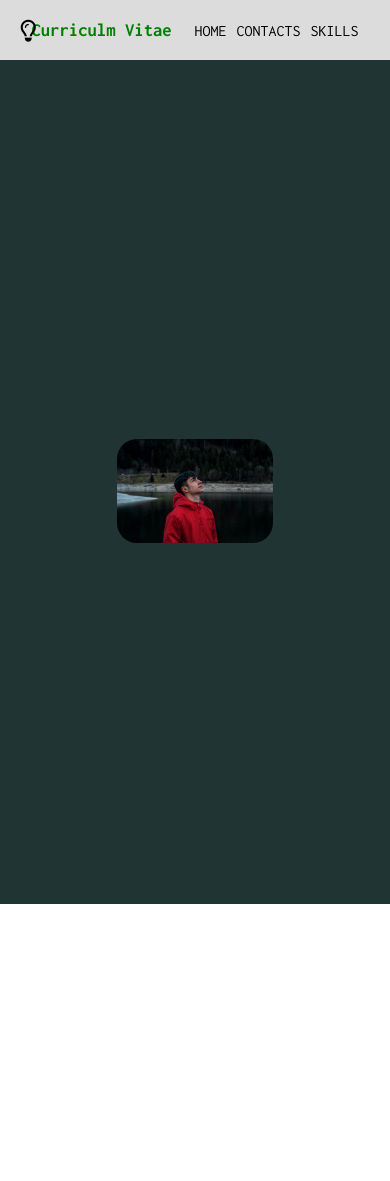
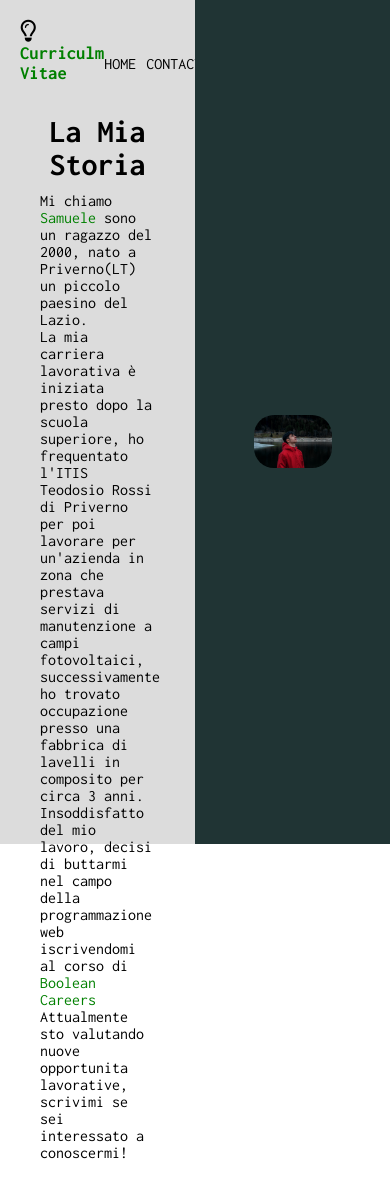
Before and after one commit to Samueletasciotti00/mysite-0.0, a Vue app: page /story in a window 390 px wide. Before the commit the page ends 904 px from the top, so only its background shows below. Built offline with nearby package versions, Linux system fonts and the light colour scheme.

Commit message:
feat. burger menu + fix story section

```diff
--- a/src/App.vue
+++ b/src/App.vue
@@ -5,7 +5,8 @@ import AppRight from "./components/AppRight.vue";
 import Header from "./components/Header.vue";
 import NameApp from "./page/NameApp.vue";
 import Contacts from "./page/Contacts.vue";
-import Icons from './page/Icons.vue';
+import Icons from "./page/Icons.vue";
+import Story from "./page/Story.vue";
 
 // Export
 export default {
@@ -14,12 +15,14 @@ export default {
     NameApp,
     AppRight,
     Contacts,
-    Icons
+    Icons,
+    Story,
   },
   data() {
     return {
+      //Return degli status per funzione
       showContactDetails: false,
-      status:true
+      status: true,
     };
   },
   methods: {
@@ -30,42 +33,40 @@ export default {
       //Riconoscere lo stato dell'app
 
       //Dichiarazione Variabili per cambio colore del tema;
-      let colorRight = document.getElementById('pick');
-      let colorLeft =  document.getElementById('info');
+      let colorRight = document.getElementById("pick");
+      let colorLeft = document.getElementById("info");
 
       // Modifica dell'icona bottone;
-      let bottone = document.querySelector('button');
+      let bottone = document.querySelector("button");
 
-      if(this.status === true){
-
+      if (this.status === true) {
         // Turn in to LIGHT;
-        colorRight.style.backgroundColor = '#80c8aa'; //BK_GRD Right;
-        colorLeft.style.backgroundColor = '#ffffff';
+        colorRight.style.backgroundColor = "#80c8aa"; //BK_GRD Right;
+        colorLeft.style.backgroundColor = "#ffffff";
 
         // Rimozione del simbolo precedente;
-        bottone.innerHTML = '';
+        bottone.innerHTML = "";
         //Aggiunta del simbolo successivo;
-        bottone.innerHTML = '<i class="fa-regular fa-lightbulb" style="color: #FFD43B;"></i>';
+        bottone.innerHTML =
+          '<i class="fa-regular fa-lightbulb" style="color: #FFD43B;"></i>';
 
         // Settare lo stato
         this.status = false;
       } else {
-
         // Turn in to DARK;
-        colorRight.style.backgroundColor = '#2f4f4f';
-        colorLeft.style.backgroundColor = '#dcdcdc';
+        colorRight.style.backgroundColor = "#2f4f4f";
+        colorLeft.style.backgroundColor = "#dcdcdc";
 
         // Rimozione del simbolo precedente;
-        bottone.innerHTML = '';
+        bottone.innerHTML = "";
         //Aggiunta del simbolo successivo;
-        bottone.innerHTML = '<i class="fa-regular fa-lightbulb" style="color: black;"></i>';
+        bottone.innerHTML =
+          '<i class="fa-regular fa-lightbulb" style="color: black;"></i>';
 
         // Settare lo stato
         this.status = true;
       }
-
-
-    }
+    },
   },
 };
 </script>
@@ -75,20 +76,19 @@ export default {
   <!-- Dividere in due sezioni la pagina -->
   <div id="container">
     <!-- LEFT -->
-    <div id="info" class="space">
-
+    <div id="info" class="space media">
       <!-- Mode Button -->
-      <button @click="changeMode"><i class="fa-regular fa-lightbulb" style="color: black;"></i></button>
+      <button @click="changeMode">
+        <i class="fa-regular fa-lightbulb" style="color: black"></i>
+      </button>
 
       <!-- Header -->
-      <Header />
+      <Header/>
 
       <!-- Move in to the page -->
-      <router-view v-slot="{Component}">
-
+      <router-view   v-slot="{ Component }">
         <transition name="slide">
-
-          <component :is="Component" :key="$route.path"></component>
+          <component  :is="Component" :key="$route.path"> </component>
         </transition>
       </router-view>
     </div>
@@ -100,10 +100,10 @@ export default {
 </template>
 
 <style lang="scss" scoped>
-@use './style/general.scss' as *;
+@use "./style/general.scss" as *;
 /* Container dividi app */
 #container {
-  width: 100vw;
+  width: 100%;
   height: 100vh;
   /* Flex */
   display: flex;
@@ -128,45 +128,37 @@ export default {
 
 /* DEBUG */
 .space {
-  width: 50vw;
+  width: 50%;
   height: 100%;
 }
 
-@media screen and (max-width: 920px) {
-  #container{
+@media screen and (min-width: 420px) and (max-width: 920px) {
+  #container {
     flex-direction: column;
   }
-  .space{
-    width: 100vw;
+  .space {
+    width: 100% !important;
   }
 }
 
-.slide-enter-active{
-
+.slide-enter-active {
   transition: opacity 1s, transform 2s;
 }
 
-.slide-enter-from{
-
+.slide-enter-from {
   opacity: 0;
   transform: translateY(150%);
 }
-.slide-leave-to{
+.slide-leave-to {
   opacity: 1;
   transform: translateY(0);
 }
 
 // Button for turn mods
-button{
+button {
   background: transparent;
   border: none;
   font-size: 22px;
-  position: absolute;
-
-  transition: 1s ease;
-
-  &:hover {
-    font-size: 28px;
-  }
+  transition: 4s ease;
 }
 </style>
--- a/src/components/AppRight.vue
+++ b/src/components/AppRight.vue
@@ -3,139 +3,116 @@ export default {
   data() {
     return {
       x: 0,
+      store: 0,
       img: "src/assets/img/IMG_3032.JPG",
     };
   },
   methods: {
     fullRight() {
-      //Selezionare classe/id per ridimensionamento
-      let destra = document.getElementById("pick");
-      let sinistra = document.getElementById("info");
-      let hoverImg = document.querySelector(".img");
+      // Selezionare classe/id per ridimensionamento
+      const destra = document.getElementById("pick");
+      const sinistra = document.getElementById("info");
+      const hoverImg = document.querySelector(".img");
+      const section = document.getElementById("sezione");
 
-      //Mostrare la descrizione
-      let section = document.getElementById('sezione');
+      // Controllo larghezza schermo
+      const isWideScreen = matchMedia("only screen and (min-width: 920px)").matches;
 
-
-      // Condizione di Transition
-         if (this.x === 1 && matchMedia('only screen and (min-width: 920px)').matches) {
-          //Se è 1
-
-          //Ridimensionamento
-          sinistra.style.transition = "0.75s ease";
-          destra.style.width = "100vw";
-
+      if (this.x === 1 && isWideScreen) {
+        // Ridimensionamento per schermi larghi
+        destra.style.transition = sinistra.style.transition = "0.75s ease";
+        destra.style.width = "100%";
         sinistra.style.width = "0";
         sinistra.style.padding = "0";
-          // Switch di stato per il prossimo click
+        section.style.display = "block";
+        section.style.opacity = "1";
+        hoverImg.style.animationName = "zooImg";
         this.x = 0;
-
-          section.style.display = 'block';
-          section.style.opacity ='1';
-
-
-          // Rimozione dell effetto zoom sull'immagine al click;
-          hoverImg.style.animationName = 'zooImg';
-        } else if (matchMedia('only screen and (min-width: 920px)').matches) {
-          //Ridimensionamento
-          destra.style.transition = "0.75s ease";
-          destra.style.width = "50vw";
-
-          sinistra.style.width = "50vw";
+      } else if (this.store === 1) {
+        destra.style.width = sinistra.style.width = "100%";
+      } else if (isWideScreen) {
+        // Ridimensionamento per schermi larghi (stato opposto)
+        destra.style.transition = sinistra.style.transition = "0.75s ease";
+        destra.style.width = sinistra.style.width = "50vw";
         sinistra.style.padding = "20px";
-          // Switch di stato per il prossimo click
+        section.style.display = "none";
+        section.style.opacity = "0";
         this.x = 1;
-
-          section.style.display = 'none';
-          section.style.opacity ='1';
+      } else if (this.store === 1) {
+        destra.style.width = sinistra.style.width = "100%";
       }
-
     },
-  }
+  },
 };
 </script>
 
 <!-- Componente di Destra -->
 <template>
-  <!-- Foto utente -->
-  <div  class="img">
+
+  <div class="img">
     <span>Click Me!</span>
-    <img @click="fullRight()" :src="img" alt="" />
+    <img @click="fullRight()" :src="img" alt="Profile Image" />
 
     <!-- Contenuto Da mostrare  -->
     <div id="sezione" class="hidden">
-
-        <!-- H3 titol -->
-        <h3>La mia esperienza</h3>
-
-        <p>
-            Sono un ragazzo di 23 anni, studio programmazione web da ottobre 2023, mi piace realizzare siti minimal, fornire all'utente un esperienza grafica appagante e funzionale,
-            se sei interessato a conoscermi non esitare a contattarmi!
-
-            Per quanto riguarda le tecnologie che utilizzo ti basta tornare alla home page e premere su "Skills".
-        </p>
+      <h2>Progetti GitHub</h2>
     </div>
   </div>
 </template>
 
-<!-- CSS -->
+
 <style lang="scss" scoped>
 @use 'src/style/general.scss' as *;
 
-/* Immage settings */
-img{
+/* Impostazioni immagine */
+.img {
+  width: 40%;
+  text-align: center;
+
+  img {
+    max-width: 100%;
     border-radius: 20px;
   }
 
-.img {
-  width: 40%;
-
-  text-align: center;
+  span {
+    color: transparent;
+    font-size: 20px;
+    transition: color 0.3s ease;
   }
 
-.img img {
-  max-width: 100%;
-}
-
-.img span {
-  color: transparent;
-  font-size: 20px;
-}
-
-.img:hover span {
+  &:hover span {
     color: tomato;
   }
 
-.img:hover {
-  animation-name: zooImg;
-  animation-duration: 1s;
+  &:hover {
+    animation: zooImg 1s forwards;
+  }
 }
 
-/* Section transition */
-#sezione{
+/* Transizione sezione */
+#sezione {
   display: none;
   opacity: 1;
-    transition: 2.5s forward;
+  transition: opacity 2.5s ease-in-out;
   padding: 20px;
+  margin: 20px;
   background-color: wheat;
   border-radius: 20px;
 }
 
-/* Descriptio css */
-h3{
+/* Stili descrizione */
+h3 {
   font-size: 32px;
   color: $green;
   text-align: left;
 }
 
-p{
+p {
   font-size: 20px;
   text-align: left;
 }
 
-
-
-/* Gestione dell'hover sull' img */
+/* Animazione hover immagine */
 @keyframes zooImg {
   0% {
     width: 300px;
@@ -149,5 +126,4 @@ p{
     width: 250px;
   }
 }
-
 </style>
--- a/src/components/Header.vue
+++ b/src/components/Header.vue
@@ -1,9 +1,8 @@
 <script>
-import Contacts from '../page/Contacts.vue';
-import Icons from '../page/Icons.vue';
+import Contacts from "../page/Contacts.vue";
+import Icons from "../page/Icons.vue";
 import NameApp from "../page/NameApp.vue";
-import App from '/src/App.vue'
-
+import Story from "../page/Story.vue";
 
 export default {
   data() {
@@ -23,9 +22,25 @@ export default {
         {
           path: "/skills",
           name: "SKILLS",
-          component: Icons
-        }
-      ]
+          component: Icons,
+        },
+        {
+          path: "/story",
+          name: "STORY",
+          component: Story,
+        },
+      ],
+    };
+  },
+  methods:{
+    burgerMenu(){
+
+      // Seleziono il burger menu come variabile
+      let burger = document.getElementById('burger');
+
+      burger.addEventListener('click', function(){
+
+      });
     }
   }
 };
@@ -35,26 +50,34 @@ export default {
 <template>
   <!-- CONTAINER -->
   <div class="container">
-
     <!-- Description -->
     <h3>Curriculm Vitae</h3>
 
     <!-- Voice -->
     <div id="voice">
-
       <!-- List of menu voice -->
-      <ul>
+      <ul class="desk-menu">
         <li class="nav-item" v-for="(route, index) in routes" :key="index">
-            <router-link class="nav-link" :to="route.path">{{ route.name }}</router-link>
+          <router-link class="nav-link" :to="route.path">{{
+            route.name
+          }}</router-link>
         </li>
       </ul>
+
+      <div id="burger">
+        <img src="https://upload.wikimedia.org/wikipedia/commons/thumb/b/b2/Hamburger_icon.svg/1024px-Hamburger_icon.svg.png" alt="">
+      </div>
+<!--
+      <div id="menu">
+
+      </div> -->
     </div>
   </div>
 </template>
 
 <!-- CSS -->
 <style lang="scss" scoped>
-@use 'src/style/general.scss' as *;
+@use "src/style/general.scss" as *;
 /* Formattazione Header */
 .container {
   /* Flex */
@@ -75,8 +98,10 @@ ul {
   transition: 1s;
 }
 
-ul li a:hover{
-   color: $green;
+ul li a:hover {
+  color: $green;
+  padding-bottom: 10px;
+  border-bottom: 1px solid;
 }
 
 ul li a {
@@ -84,4 +109,34 @@ ul li a {
   color: $black;
 }
 
+@media screen and (min-width: 420px) and (max-width: 920px) {
+  .desk-menu {
+    display: none;
+  }
+
+  #burger {
+    display: block !important;
+    width: 30px;
+    height: 40px;
+
+    img{
+      display: block !important;
+      width: 100%;
+    }
+  }
+}
+
+#burger {
+  display: none;
+  img{
+    display: none;
+  }
+}
+
+// #menu{
+//   width: 40%;
+//   height: 100vh;
+//   background-color: black;
+//   position: absolute;
+// }
 </style>
--- a/src/page/Icons.vue
+++ b/src/page/Icons.vue
@@ -1,33 +1,22 @@
 <template>
-
-
   <div class="box">
-
     <h1>Skills</h1>
 
     <div class="box-icons">
       <div>
-      <!-- HTML -->
-      <i class="fa-brands fa-html5" style="color: #c6270b"></i>
-      <span>HTML</span>
+        <!-- JS -->
+        <i class="fa-brands fa-square-js" style="color: #d4c339"></i>
+        <span>JS</span>
       </div>
 
       <div>
-      <!-- CSS -->
-      <i class="fa-brands fa-css3-alt" style="color: darkblue"></i>
-      <span>CSS</span>
+        <!-- PHP -->
+        <i class="fa-brands fa-php" style="color: #025ca2; font-weight:600"></i>
+        <span>PHP</span>
       </div>
 
       <div>
-      <!-- JS -->
-      <i class="fa-brands fa-square-js" style="color: #d4c339"></i>
-      <span
-        >JS</span
-      >
-    </div>
-
-    <div>
-        <i class="fa-brands fa-react" style="color: rgb(88 196 220);"></i>
+        <i class="fa-brands fa-react" style="color: rgb(88 196 220)"></i>
         <span>React</span>
       </div>
 
@@ -38,27 +27,15 @@
       </div>
 
       <div>
-      <!-- Sass -->
-      <i class="fa-brands fa-sass" style="color: violet"></i>
-      <span>Sass</span>
-    </div>
-
-    <div>
-        <!-- PHP -->
-        <i class="fa-brands fa-php" style="color: #025ca2;"></i>
-        <span>PHP</span>
+        <!-- Laravel -->
+        <i class="fa-brands fa-laravel" style="color: #e11414"></i>
+        <span>Laravel</span>
       </div>
 
       <div>
         <!-- Bootstrap -->
-        <i class="fa-brands fa-bootstrap" style="color: #B197FC;"></i>
+        <i class="fa-brands fa-bootstrap" style="color: #b197fc"></i>
         <span>Bootstrap</span>
-    </div>
-
-    <div>
-      <!-- Git -->
-      <i class="fa-brands fa-git-alt" style="color: #ff1551;"></i>
-      <span>Git</span>
       </div>
     </div>
   </div>
@@ -66,16 +43,15 @@
 
 <script>
 export default {
-  name: "Icons"
+  name: "Icons",
 };
 </script>
 
 <style lang="scss" scoped>
-@use 'src/style/general.scss' as *;
+@use "src/style/general.scss" as *;
 /* Template */
 .box-icons {
-
-  width: 70%;
+  width: 80%;
   /* padding-top: 100px; */
   margin: 10% auto;
 
@@ -86,7 +62,6 @@ export default {
   flex-direction: row;
   justify-content: space-around;
 }
-
 
 .box {
   /* padding-top: 100px; */
@@ -99,13 +74,12 @@ export default {
   text-align: center;
 }
 
-.box h1{
+.box h1 {
   font-size: 45px;
 }
 
 /* Gestione singoli elementi  */
 .box-icons > div {
-
   display: flex;
   flex-direction: column;
 }
@@ -115,7 +89,7 @@ export default {
   font-size: 32px;
   transition: 1s;
 
-  &:hover{
+  &:hover {
     font-size: 45px;
   }
 }
@@ -124,14 +98,4 @@ export default {
 span {
   font-size: 20px;
 }
-
-img{
-  max-width: 40%;
-  margin: -4.5px auto;
-  &:hover{
-    height: 45px;
-    width: 45px;
-  }
-}
-
 </style>
--- /dev/null
+++ b/src/page/Story.vue
@@ -0,0 +1,77 @@
+<template>
+  <!-- Container -->
+  <div class="box">
+    <h1>La Mia Storia</h1>
+
+    <!-- <p>
+      Mi chiamo <span class="green">Samuele</span> sono un ragazzo del 2000, nato a Priverno(LT) un piccolo
+      paesino del Lazio.
+
+      La mia carriera lavorativa è iniziata presto dopo la scuola superiore, ho
+      frequentato l'ITIS Teodosio Rossi di Priverno per poi lavorare per
+      un'azienda in zona che prestava servizi di manutenzione a campi
+      fotovoltaici, successivamente ho trovato occupazione presso una fabbrica
+      di lavelli in composito per circa 3 anni.
+
+
+      Insoddisfatto del mio lavoro, decisi di buttarmi nel campo della programmazione web
+      iscrivendomi al corso di <span class="green"><a href="https://boolean.careers/">Boolean Careers</a></span>
+
+      Attualmente sto valutando nuove opportunita lavorative, scrivimi se sei interessato a conoscermi!
+    </p> -->
+
+    <p>
+      Mi chiamo <span class="green">Samuele</span> sono un ragazzo del 2000, nato a Priverno(LT) un piccolo
+      paesino del Lazio.
+    </p>
+
+    <p>
+
+      La mia carriera lavorativa è iniziata presto dopo la scuola superiore, ho
+      frequentato l'ITIS Teodosio Rossi di Priverno per poi lavorare per
+      un'azienda in zona che prestava servizi di manutenzione a campi
+      fotovoltaici, successivamente ho trovato occupazione presso una fabbrica
+      di lavelli in composito per circa 3 anni.
+    </p>
+
+    <p>
+      Insoddisfatto del mio lavoro, decisi di buttarmi nel campo della programmazione web
+      iscrivendomi al corso di <span class="green"><a href="https://boolean.careers/">Boolean Careers</a></span>
+    </p>
+
+    <p>
+      Attualmente sto valutando nuove opportunita lavorative, scrivimi se sei interessato a conoscermi!
+    </p>
+  </div>
+</template>
+
+<script>
+export default {
+  name: "Story",
+  data() {},
+
+};
+</script>
+
+<style lang="scss" scoped>
+@use "src/style/general.scss" as *;
+.box {
+  margin: 0 auto;
+  padding: 20px;
+}
+
+h1 {
+  text-align: center;
+  margin: 10% auto;
+}
+
+.green{
+  color: green;
+  cursor: pointer;
+}
+
+a{
+  text-decoration: none;
+  color: green;
+}
+</style>
--- a/src/router.js
+++ b/src/router.js
@@ -2,7 +2,8 @@ import { createWebHistory, createRouter } from 'vue-router';
 
 import NameApp from './page/NameApp.vue';
 import Contacts from './page/Contacts.vue';
-import Icons from './page/Icons.vue'
+import Icons from './page/Icons.vue';
+import Story from './page/Story.vue';
 
 const router = createRouter({
   history: createWebHistory(),
@@ -18,9 +19,14 @@ const router = createRouter({
           component: Contacts
       },
       {
-        path: '/skills',
-        name: 'skills',
-        component: Icons
+          path: '/skills',
+          name: 'skills',
+          component: Icons
+      },
+      {
+          path: '/story',
+          name: 'Story',
+          component: Story
       }
   ]
 });
```
Lines whose indentation alone changed are shown as unchanged.
